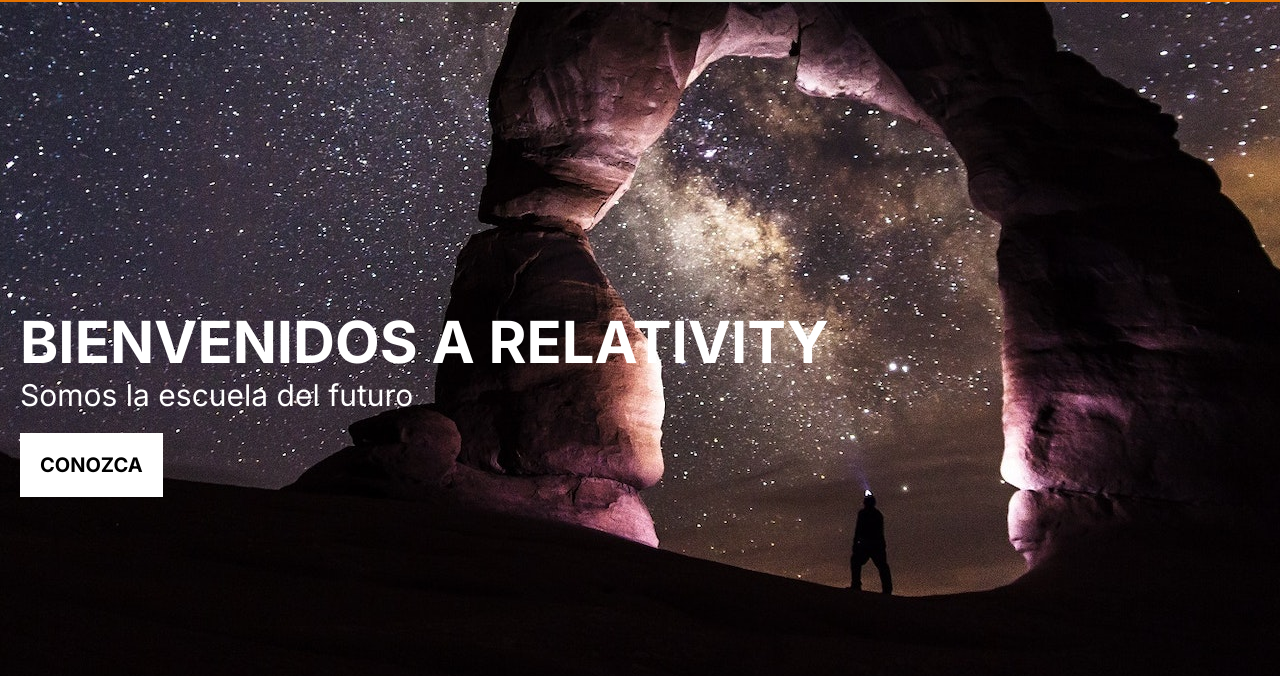
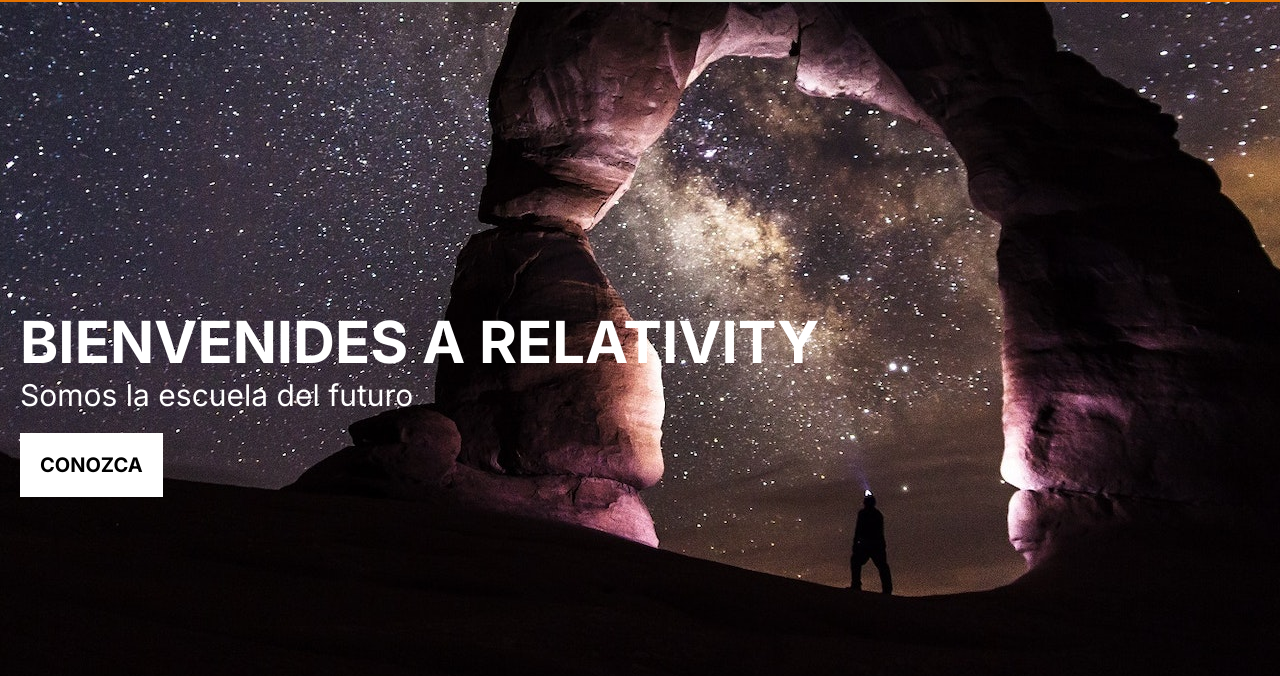
Before and after one commit to joseamadorg/repo44585, a plain HTML site: page index.html in a window 1280 px wide. Shown: the part 124-800 px from the top of the page. Drawn offline with nearby package versions, Linux system fonts and the light colour scheme; a web font is replaced by a local one.

Commit message:
Heading hero en inclusivo

```diff
--- a/index.html
+++ b/index.html
@@ -5,7 +5,7 @@
     <meta charset="UTF-8">
     <meta http-equiv="X-UA-Compatible" content="IE=edge">
     <meta name="viewport" content="width=device-width, initial-scale=1.0">
-    <title>RELATIVITY HOME - BIENVENIDOS</title>
+    <title>RELATIVITY HOME - NUEVA RAMA</title>
     <!-- <script src="https://kit.fontawesome.com/e6eee1a6cb.js" crossorigin="anonymous"></script> -->
     <link rel="preconnect" href="https://fonts.googleapis.com">
     <link rel="preconnect" href="https://fonts.gstatic.com" crossorigin>
@@ -31,7 +31,7 @@
     <main>
         <section class="hero"> <!-- BLOQUE -->
             <div class="hero__wrapper">
-                <h1 class="hero__heading">BIENVENIDOS A RELATIVITY</h1> <!--ELEMENTO-->
+                <h1 class="hero__heading">BIENVENIDES A RELATIVITY</h1> <!--ELEMENTO-->
                 <p class="hero__slogan">Somos la escuela del futuro</p>
                 <a class="btn" href="./vistas/propuesta.html">CONOZCA</a>
             </div>
```
